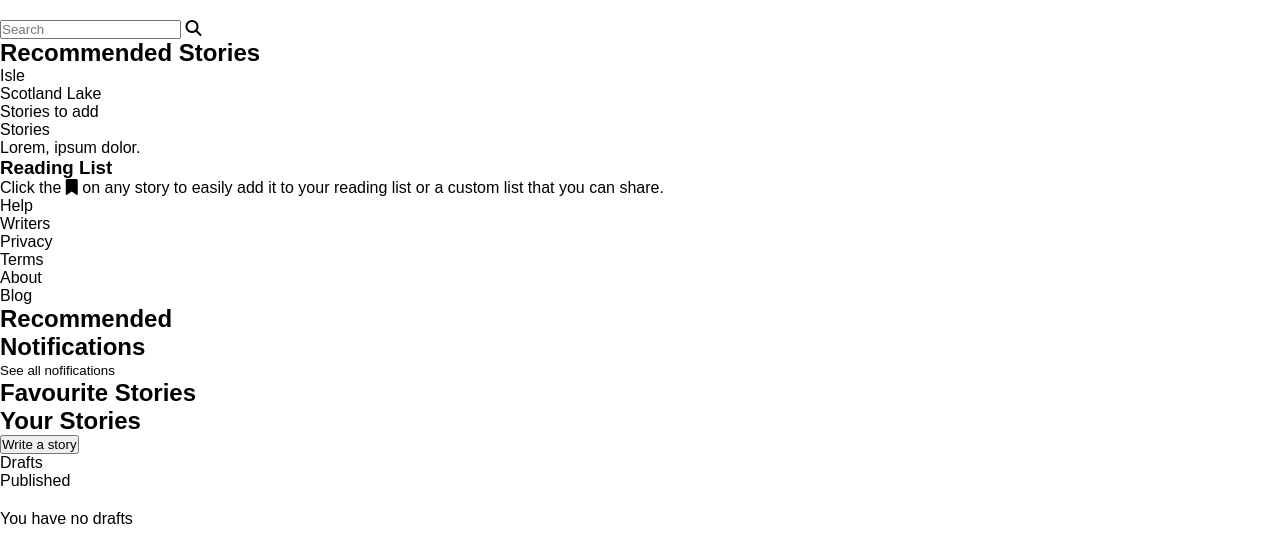
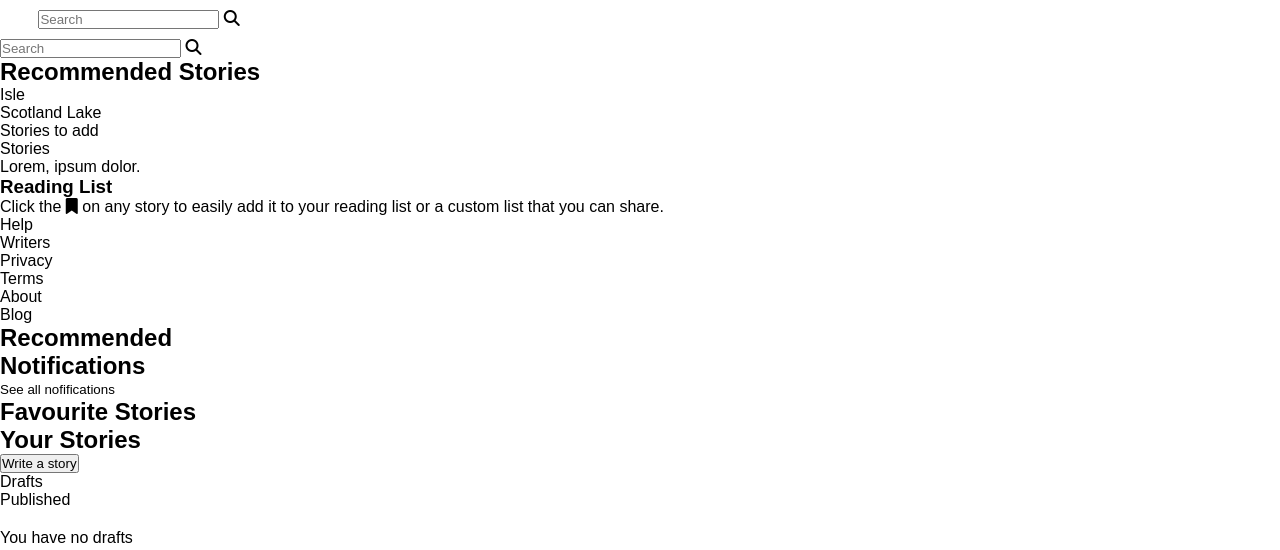
Before and after one commit to vickymarz/scotland-adventures, a website built with webpack: page src/dashboard/users.html in a window 1280 px wide. Shown: the top 550 px of the page. Built offline with nearby package versions, Linux system fonts and the light colour scheme.

Commit message:
Modify users.html

```diff
--- a/src/dashboard/users.html
+++ b/src/dashboard/users.html
@@ -9,7 +9,17 @@
 		<title>My Dashboard</title>
 	</head>
 	<body>
-		<header id="header"></header>
+		<header>
+				<div class="main-header">
+				<div class="main-header-logo"></div>
+        <div class="search">
+				<input type="search" name="search" id="search" placeholder="Search" />
+				<span> <i class="fas fa-search"></i> </span>
+			</div>
+			<div class="main-header-avatar"></div>
+			</div>
+			<div id="header"></div>
+		</header>
 		<aside>
 			<div class="search">
 				<input type="search" name="search" id="search" placeholder="Search" />
@@ -44,7 +54,9 @@
 				</ul>
 			</div>
 		</aside>
+
 		<section class="main">
+
 			<h2 class="section-title">Recommended</h2>
 			<div id="stories-container"> </div>
 		</section>
@@ -88,8 +100,7 @@
 						<i class="fas fa-image"></i>
 					</label>
 				</div>
-				<div class="text-area" contenteditable="true">
-				</div>
+				<div class="text-area" contenteditable="true"> </div>
 			</div>
 			<div class="preview-section toggle-preview">
 				<div id="img-browser">
```
Also changed, not shown: src/dashboard/users.js (+8 -8 lines).
